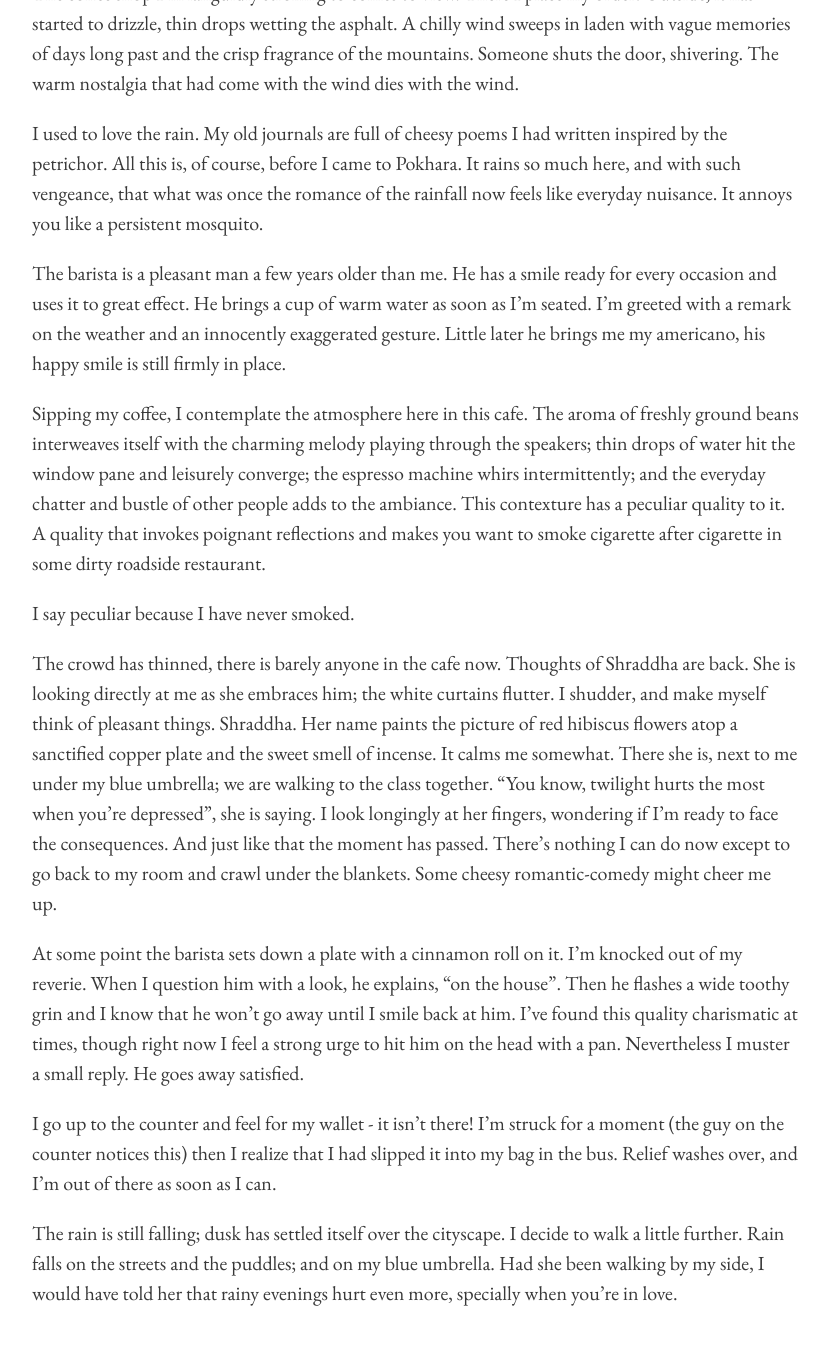
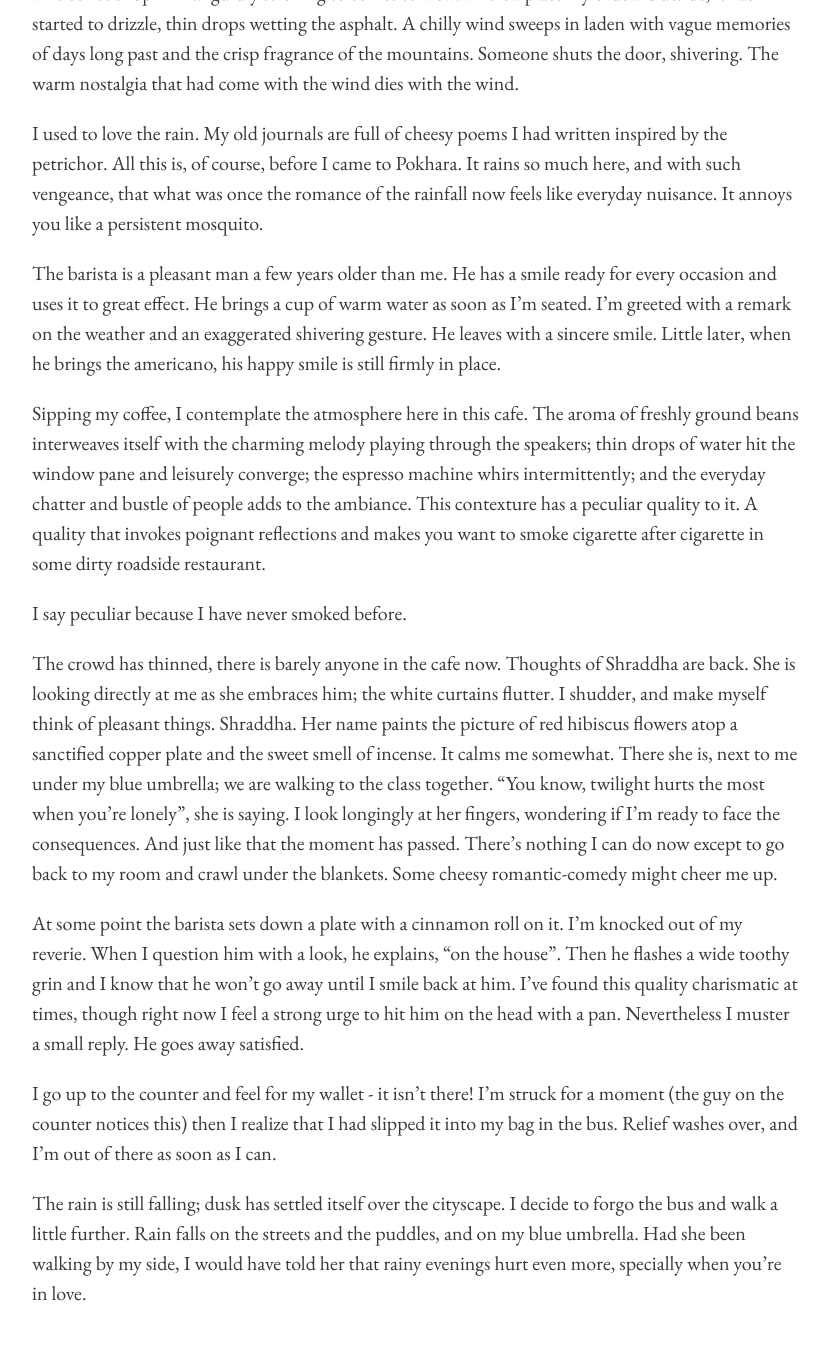
Before and after one commit to niravcodes/niravcodes.github.io, a Jekyll site: the page built from pages/it-rains-here-in-pokhara.md, in a window 1280 px wide and 1400 px high, scrolled down 1912 px. Shown: the top 1345 px of the window, without its empty margins (224-1053 px from the left). Built offline with Jekyll 4.4.1, drawn with Linux system fonts in a browser that asks for light colours.

Commit message:
Update from Forestry.io - Updated it-rains-here-in-pokhara.md

```diff
--- a/pages/it-rains-here-in-pokhara.md
+++ b/pages/it-rains-here-in-pokhara.md
@@ -30,16 +30,16 @@
 
 I used to love the rain. My old journals are full of cheesy poems I had written inspired by the petrichor. All this is, of course, before I came to Pokhara. It rains so much here, and with such vengeance, that what was once the romance of the rainfall now feels like everyday nuisance. It annoys you like a persistent mosquito.
 
-The barista is a pleasant man a few years older than me. He has a smile ready for every occasion and uses it to great effect. He brings a cup of warm water as soon as I'm seated. I'm greeted with a remark on the weather and an innocently exaggerated gesture. Little later he brings me my americano, his happy smile is still firmly in place.
+The barista is a pleasant man a few years older than me. He has a smile ready for every occasion and uses it to great effect. He brings a cup of warm water as soon as I'm seated. I'm greeted with a remark on the weather and an exaggerated shivering gesture. He leaves with a sincere smile. Little later, when he brings the americano, his happy smile is still firmly in place.
 
-Sipping my coffee, I contemplate the atmosphere here in this cafe. The aroma of freshly ground beans interweaves itself with the charming melody playing through the speakers; thin drops of water hit the window pane and leisurely converge; the espresso machine whirs intermittently; and the everyday chatter and bustle of other people adds to the ambiance. This contexture has a peculiar quality to it. A quality that invokes poignant reflections and makes you want to smoke cigarette after cigarette in some dirty roadside restaurant.
+Sipping my coffee, I contemplate the atmosphere here in this cafe. The aroma of freshly ground beans interweaves itself with the charming melody playing through the speakers; thin drops of water hit the window pane and leisurely converge; the espresso machine whirs intermittently; and the everyday chatter and bustle of people adds to the ambiance. This contexture has a peculiar quality to it. A quality that invokes poignant reflections and makes you want to smoke cigarette after cigarette in some dirty roadside restaurant.
 
-I say peculiar because I have never smoked.
+I say peculiar because I have never smoked before.
 
-The crowd has thinned, there is barely anyone in the cafe now. Thoughts of Shraddha are back. She is looking directly at me as she embraces him; the white curtains flutter. I shudder, and make myself think of pleasant things. Shraddha. Her name paints the picture of red hibiscus flowers atop a sanctified copper plate and the sweet smell of incense. It calms me somewhat. There she is, next to me under my blue umbrella; we are walking to the class together. "You know, twilight hurts the most when you're depressed", she is saying. I look longingly at her fingers, wondering if I'm ready to face the consequences. And just like that the moment has passed. There's nothing I can do now except to go back to my room and crawl under the blankets. Some cheesy romantic-comedy might cheer me up.
+The crowd has thinned, there is barely anyone in the cafe now. Thoughts of Shraddha are back. She is looking directly at me as she embraces him; the white curtains flutter. I shudder, and make myself think of pleasant things. Shraddha. Her name paints the picture of red hibiscus flowers atop a sanctified copper plate and the sweet smell of incense. It calms me somewhat. There she is, next to me under my blue umbrella; we are walking to the class together. "You know, twilight hurts the most when you're lonely", she is saying. I look longingly at her fingers, wondering if I'm ready to face the consequences. And just like that the moment has passed. There's nothing I can do now except to go back to my room and crawl under the blankets. Some cheesy romantic-comedy might cheer me up.
 
 At some point the barista sets down a plate with a cinnamon roll on it. I'm knocked out of my reverie. When I question him with a look, he explains, "on the house". Then he flashes a wide toothy grin and I know that he won't go away until I smile back at him. I've found this quality charismatic at times, though right now I feel a strong urge to hit him on the head with a pan. Nevertheless I muster a small reply. He goes away satisfied.
 
 I go up to the counter and feel for my wallet - it isn't there! I'm struck for a moment (the guy on the counter notices this) then I realize that I had slipped it into my bag in the bus. Relief washes over, and I'm out of there as soon as I can.
 
-The rain is still falling; dusk has settled itself over the cityscape. I decide to walk a little further. Rain falls on the streets and the puddles; and on my blue umbrella. Had she been walking by my side, I would have told her that rainy evenings hurt even more, specially when you're in love.
+The rain is still falling; dusk has settled itself over the cityscape. I decide to forgo the bus and walk a little further. Rain falls on the streets and the puddles, and on my blue umbrella. Had she been walking by my side, I would have told her that rainy evenings hurt even more, specially when you're in love.
```
